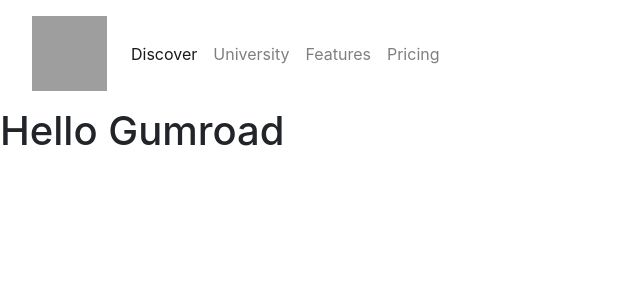
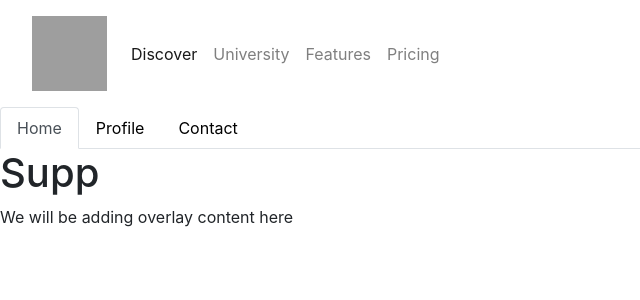
Before and after one commit to kalmansour/gumroad-react, a React (Create React App) app in the folder gumroad/: page / in a window 1280 px wide. Shown: the top 300 px of the page, without its empty margins (0-640 px from the left). Built offline with nearby package versions, Linux system fonts and the light colour scheme; grey boxes are pictures that could not be loaded.

Commit message:
overlay wip

```diff
--- a/gumroad/src/App.js
+++ b/gumroad/src/App.js
@@ -1,11 +1,12 @@
 // Components
 import Navbar from "./components/Navbar";
+import Overlay from "./components/Overlay";
 
 function App() {
   return (
     <>
       <Navbar />
-      <h1>Hello Gumroad</h1>
+      <Overlay />
     </>
   );
 }
--- a/gumroad/src/components/Overlay.js
+++ b/gumroad/src/components/Overlay.js
@@ -1,4 +1,5 @@
 import React from "react";
+// import { Tabs, Tab } from "react-bootstrap";
 
 const Overlay = () => {
   return (
@@ -50,7 +51,10 @@ const Overlay = () => {
           role="tabpanel"
           aria-labelledby="nav-home-tab"
         >
-          ...
+          <div>
+            <h1>Supp</h1>
+            <p>We will be adding overlay content here</p>
+          </div>
         </div>
         <div
           class="tab-pane fade"
```
